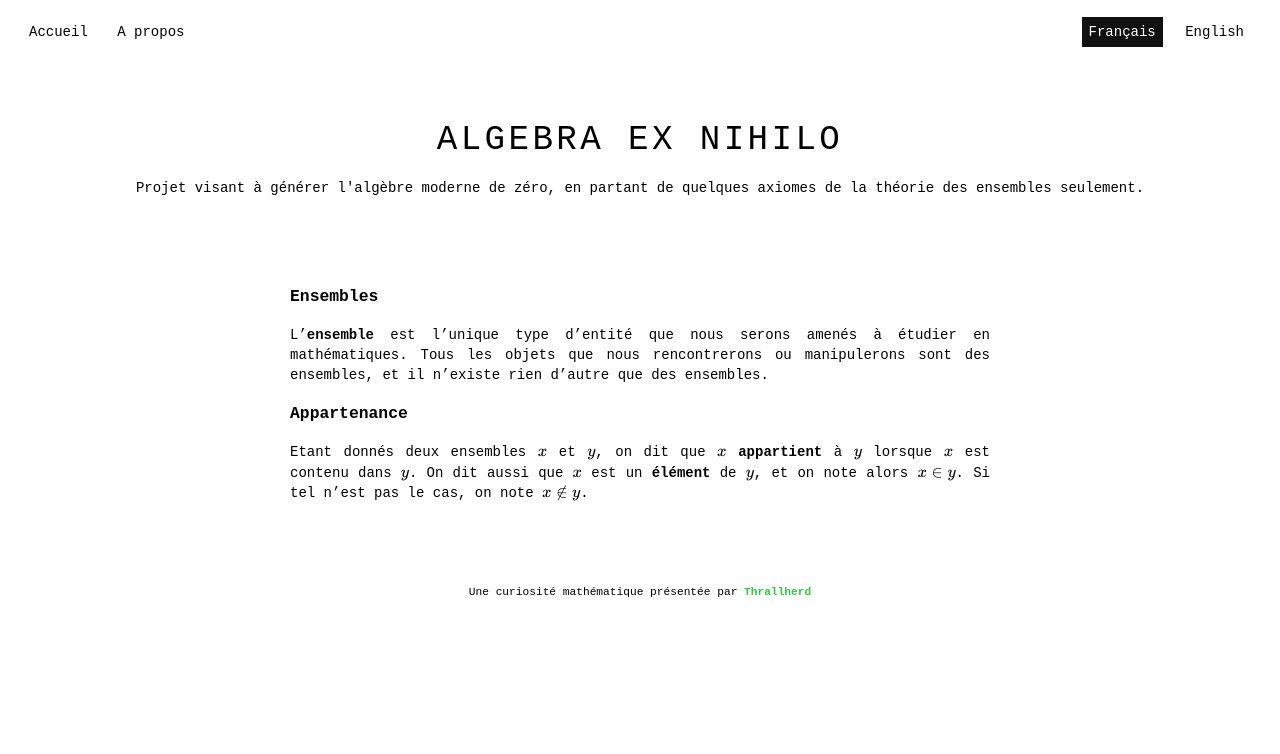
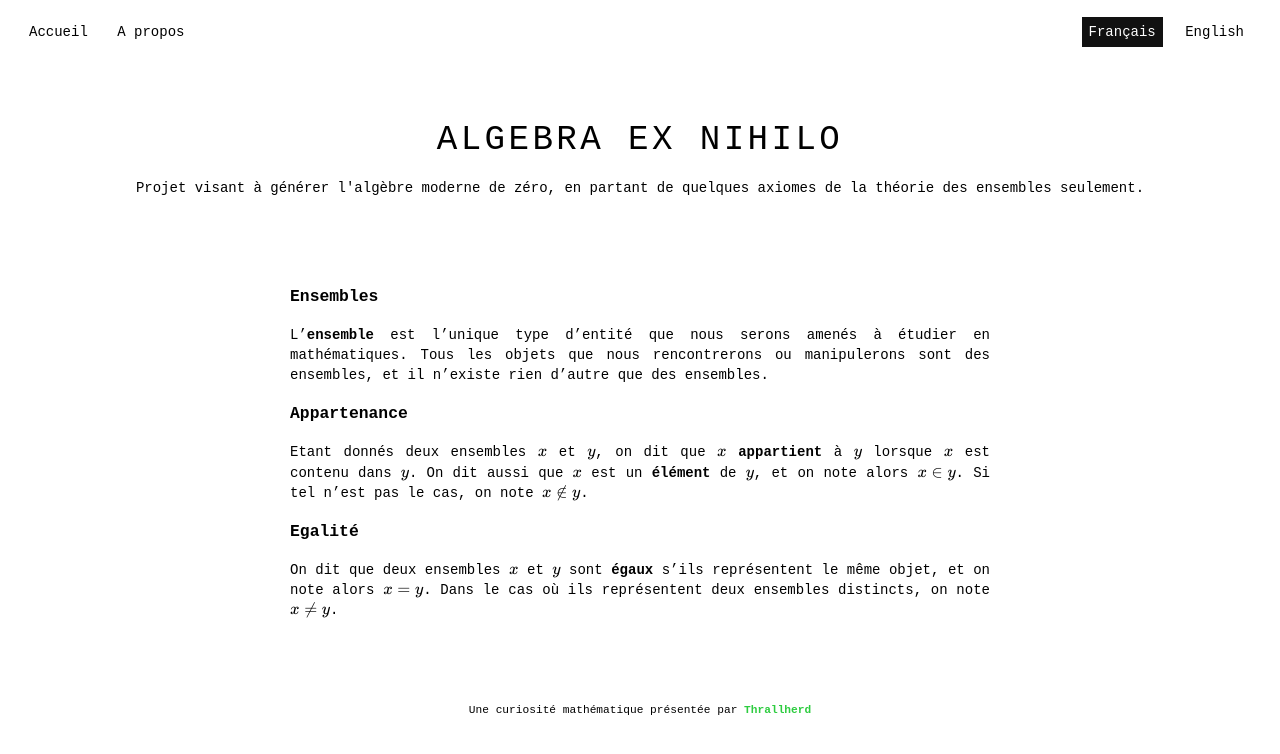
Before and after one commit to Thrallherd/AlgebraExNihilo, a Jekyll site: the page built from set_def.md, in a window 1280 px wide. Shown: the top 754 px of the page. Built offline with Jekyll 4.4.1, drawn with Linux system fonts in a browser that asks for light colours; formulas are drawn with MathJax 3.

Commit message:
Update set_def.md

```diff
--- a/set_def.md
+++ b/set_def.md
@@ -12,3 +12,6 @@ L'**ensemble** est l'unique type d'entité que nous serons amenés à étudier e
 
 ### Appartenance
 Etant donnés deux ensembles $$x$$ et $$y$$, on dit que $$x$$ **appartient** à $$y$$ lorsque $$x$$ est contenu dans $$y$$. On dit aussi que $$x$$ est un **élément** de $$y$$, et on note alors $$x \in y$$. Si tel n'est pas le cas, on note $$x \notin y$$.
+
+### Egalité
+On dit que deux ensembles $$x$$ et $$y$$ sont **égaux** s'ils représentent le même objet, et on note alors $$x = y$$. Dans le cas où ils représentent deux ensembles distincts, on note $$x \neq y$$.
```
